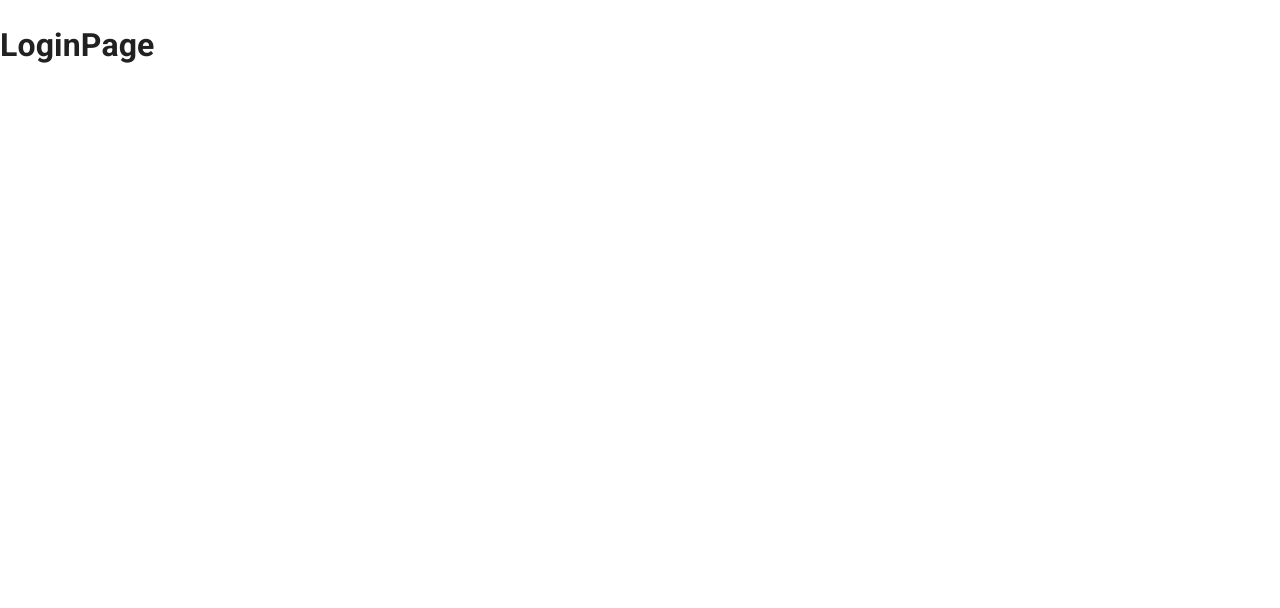
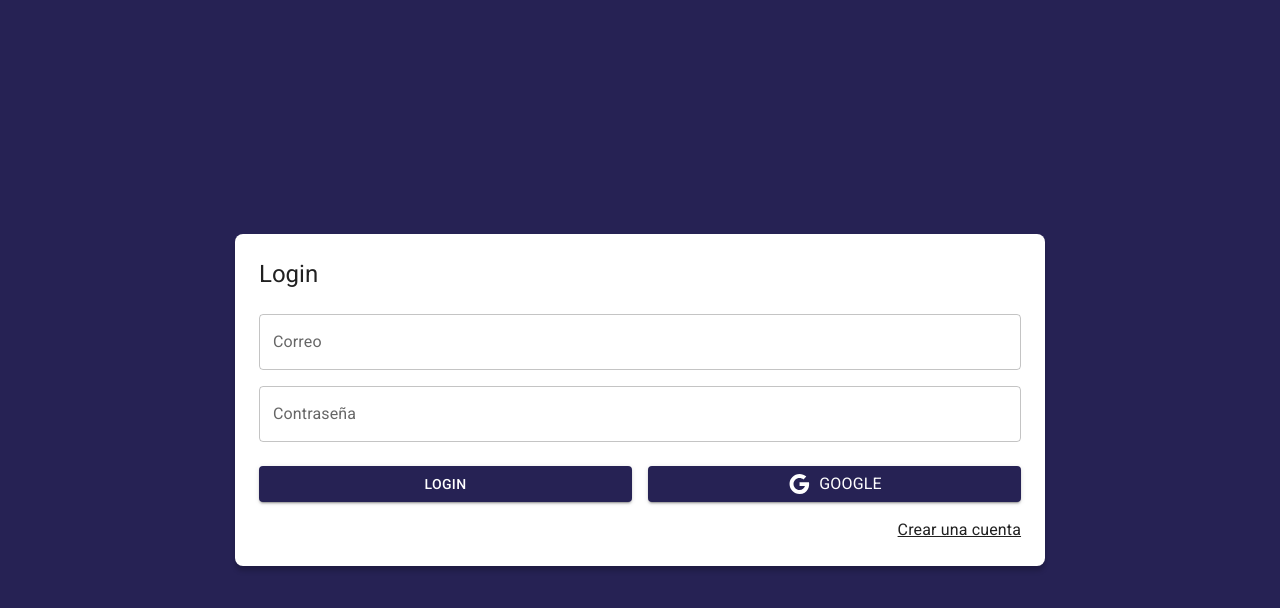
Before and after one commit to Werewolf1200/journal-app, a React (Vite) app: page /auth/login in a window 1280 px wide. Shown: the top 608 px of the page. Built offline with nearby package versions, Linux system fonts and the light colour scheme.

Commit message:
Diseño de LoginPage sin Layout

```diff
--- a/src/auth/pages/LoginPage.jsx
+++ b/src/auth/pages/LoginPage.jsx
@@ -1,6 +1,71 @@
+import { Link as RouterLink } from 'react-router-dom';
+import { Button, Grid, Link, Typography, TextField } from '@mui/material';
+import { Google } from '@mui/icons-material';
 
 export const LoginPage = () => {
   return (
-    <h1>LoginPage</h1>
+    <Grid
+      container
+      spacing={0}
+      direction="column"
+      alignItems="center"
+      justifyContent="center"
+      sx={{ minHeight: '100vh', backgroundColor: 'primary.main', padding: 4 }}
+    >
+
+      <Grid item
+        className='box-shadow'
+        xs={3}
+        sx={{ backgroundColor: 'white', padding: 3, borderRadius: 2 }}
+      >
+        <Typography variant='h5' sx={{ mb: 1 }}>Login</Typography>
+
+        <form>
+          <Grid container>
+
+            <Grid item xs={ 12 } sx={{ mt: 2 }}>
+              <TextField
+                label="Correo"
+                type="email"
+                placeholder='correo@correo.com'
+                fullWidth
+              />
+            </Grid>
+
+            <Grid item xs={ 12 } sx={{ mt: 2 }}>
+              <TextField
+                label="Contraseña"
+                type="password"
+                placeholder='Tu contraseña'
+                fullWidth
+              />
+            </Grid>
+
+            <Grid container spacing={2} sx={{ mb: 2, mt: 1 }}>
+              <Grid item xs={ 12 } sm={ 6 }>
+                <Button variant='contained' fullWidth>
+                  Login
+                </Button>
+              </Grid>
+              <Grid item xs={ 12 } sm={ 6 }>
+                <Button variant='contained' fullWidth>
+                  <Google />
+                  <Typography sx={{ ml: 1 }}>Google</Typography>
+                </Button>
+              </Grid>
+            </Grid>
+
+            <Grid container direction='row' justifyContent='end'>
+              <Link component={RouterLink} color='inherit' to='/auth/register'>
+                Crear una cuenta
+              </Link>
+            </Grid>
+
+          </Grid>
+        </form>
+
+      </Grid>
+
+    </Grid>
   )
 }
--- a/src/styles.css
+++ b/src/styles.css
@@ -0,0 +1,4 @@
+
+.box-shadow {
+    box-shadow: 0px 5px 5px rgba(0, 0, 0, 0.2);
+}
```
